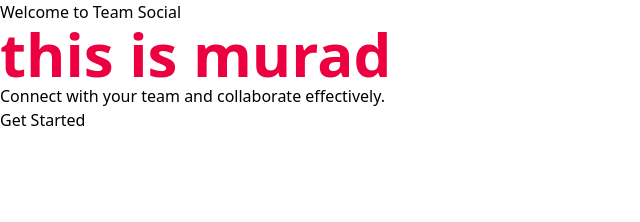
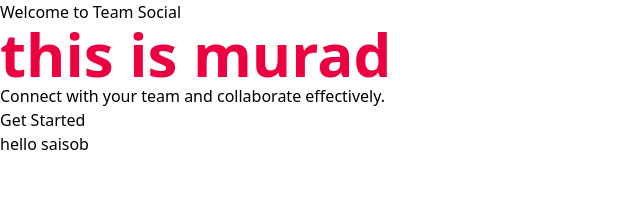
Before and after one commit to nifad2005/team-social, a React (Vite) app: page / in a window 1280 px wide. Shown: the top 222 px of the page, without its empty margins (0-640 px from the left). Built offline with nearby package versions, Linux system fonts and the light colour scheme.

Commit message:
Resolved

```diff
--- a/src/pages/Home.jsx
+++ b/src/pages/Home.jsx
@@ -4,9 +4,12 @@ function Home() {
   return (
     <div>
       <h1>Welcome to Team Social</h1>
+
       <h2 className='text-6xl font-bold text-rose-600'>this is murad</h2>
+
       <p>Connect with your team and collaborate effectively.</p>
       <button>Get Started</button>
+    <h2>hello saisob</h2>
     </div>
   )
 }
```
